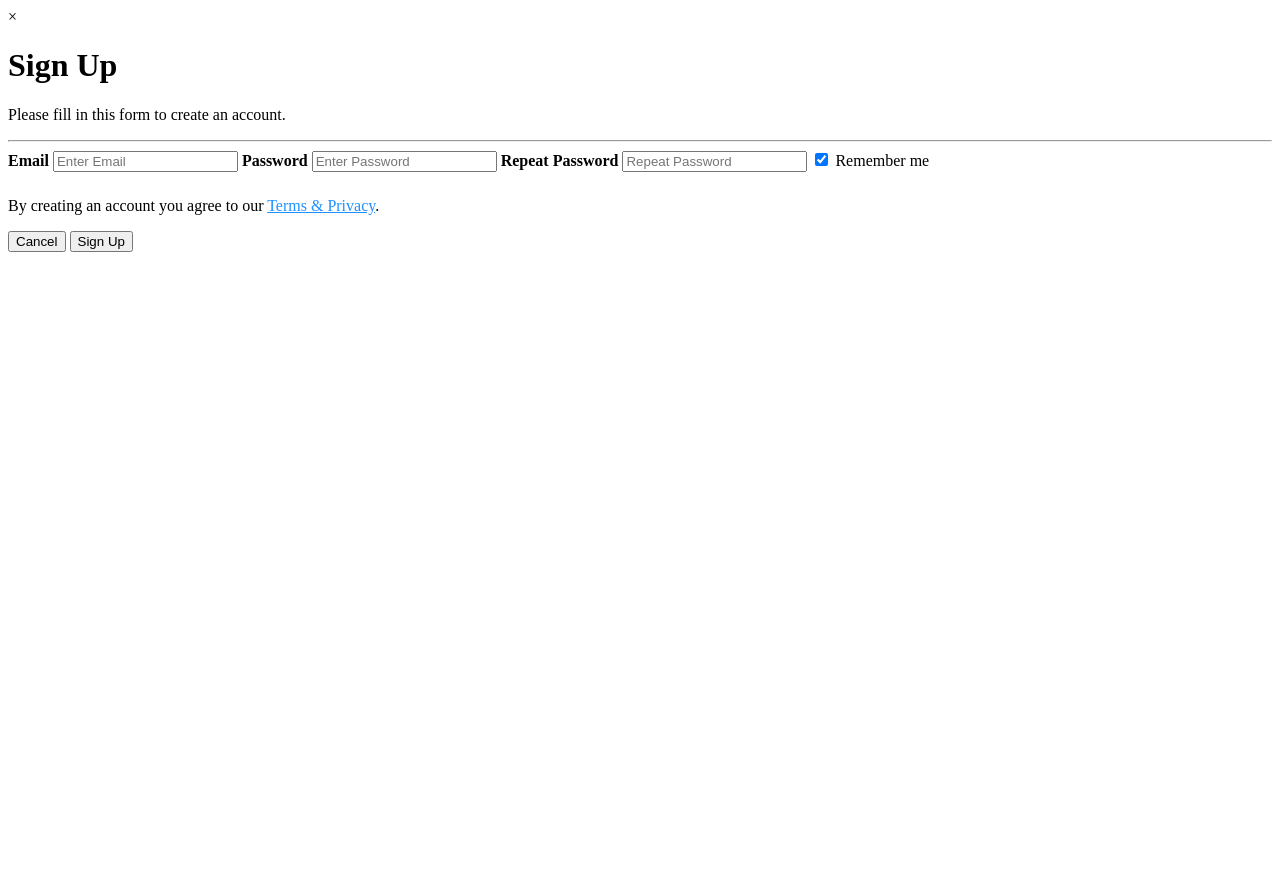
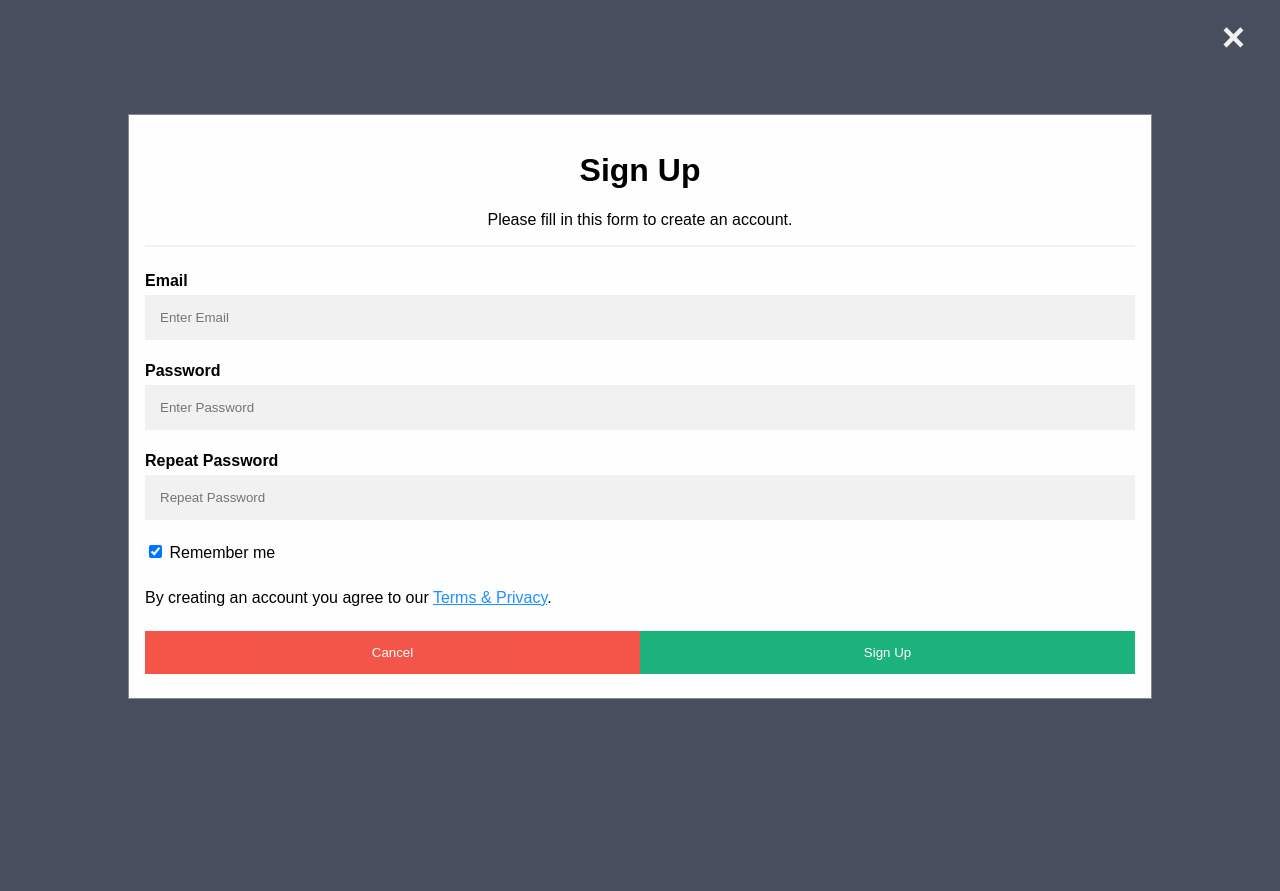
Before and after one commit to jadhammoud7/Capstone-Project, a PHP site: page /signup.html in a window 1280 px wide. Run offline with PHP 8.4, Linux system fonts and the light colour scheme.

Commit message:
edited title of sign page page

```diff
--- a/home-page.html
+++ b/home-page.html
@@ -66,7 +66,7 @@
 
                 <label for="password"><b>Password</b></label>
                 <input class="password_login" type="password" placeholder="Enter Password" name="password" required>
-                <span >Dont have an <a href="">account?</a></span> <br> <br>
+                <span >Dont have an <a href="signup.html">account?</a></span> <br> <br>
                 <!-- <label>
                     <input type="checkbox" checked="checked" name="remember" style="margin-bottom:20px;"> Remember Me
                 </label> <br> -->
--- a/signup.css
+++ b/signup.css
@@ -107,3 +107,6 @@ hr {
      width: 100%;
   }
 }
+.title{
+    text-align: center;
+}
--- a/signup.html
+++ b/signup.html
@@ -4,21 +4,19 @@
     <meta charset="UTF-8">
     <meta http-equiv="X-UA-Compatible" content="IE=edge">
     <meta name="viewport" content="width=device-width, initial-scale=1.0">
-    <!-- <link rel="stylesheet" href="signup.css"> -->
+    <link rel="stylesheet" href="signup.css">
 
     <title>Sign up</title>
 </head>
 <body>
-    <!-- <h2>Modal Signup Form</h2>
 
-<button onclick="document.getElementById('id01').style.display='block'" style="width:auto;">Sign Up</button> -->
 
 <div id="id01" class="modal">
   <span onclick="document.getElementById('id01').style.display='none'" class="close" title="Close Modal">&times;</span>
-  <form class="modal-content" action="/action_page.php">
+  <form class="modal-content" action="/action_page.html">
     <div class="container">
-      <h1>Sign Up</h1>
-      <p>Please fill in this form to create an account.</p>
+      <h1 class="title">Sign Up</h1>
+      <p class="title">Please fill in this form to create an account.</p>
       <hr>
       <label for="email"><b>Email</b></label>
       <input type="text" placeholder="Enter Email" name="email" required>
@@ -45,12 +43,11 @@
 <script>
 // Get the modal
 var modal = document.getElementById('id01');
+modal.style.display="block";
 
 // When the user clicks anywhere outside of the modal, close it
 window.onclick = function(event) {
-  if (event.target == modal) {
-    modal.style.display = "none";
-  }
+    location.href="home-page.html";
 }
 </script>
 </body>
```
